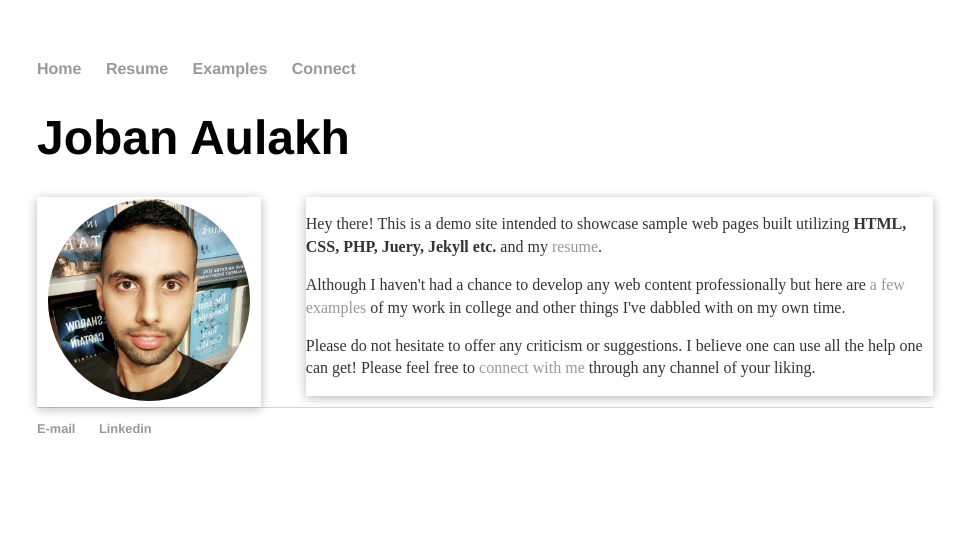
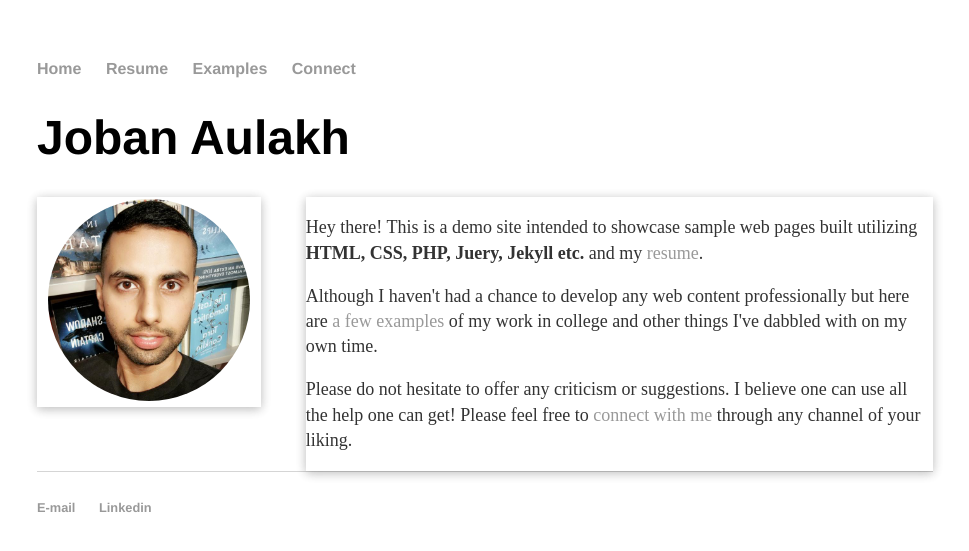
Before and after one commit to joe-bun/joe-bun.github.io, a Jekyll site: the page built from index.html, in a window 1280 px wide. Shown: the top 551 px of the page, without its empty margins (155-1124 px from the left). Built offline with Jekyll 4.4.1, drawn with Linux system fonts in a browser that asks for light colours.

Commit message:
br for footer

```diff
--- a/_layouts/default.html
+++ b/_layouts/default.html
@@ -22,6 +22,7 @@
 
         </div><!-- /.container -->
         <footer>
+            <br>
             <ul>
                 <li><a href="mailto:jobanaulakh@rocketmail.com">E-mail</a></li>
                 <li><a href="https://www.linkedin.com/in/j0ban/">Linkedin</a></li>
--- a/css/main.css
+++ b/css/main.css
@@ -44,7 +44,7 @@
     font-family:'Helvetica', 'Arial', 'Sans-Serif';
 }
 p {
-    font-size: medium /*1.5em*/;
+    font-size: large /*1.5em*/;
     line-height: 1.4em;
     color: #333;
 }
```
